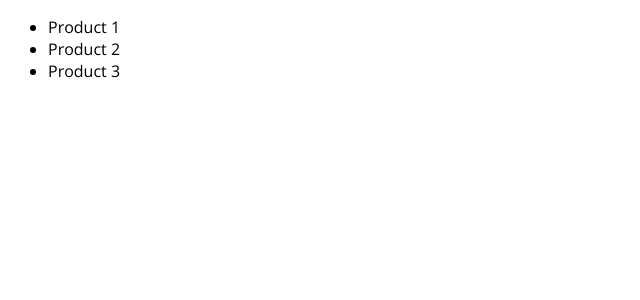
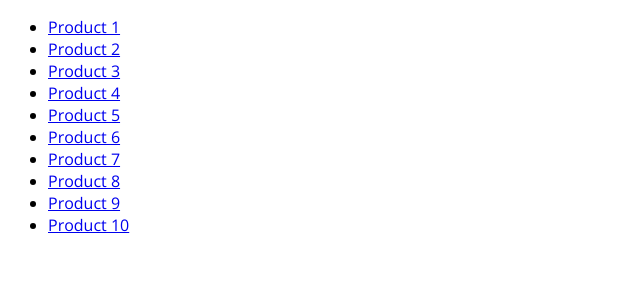
Before and after one commit to bgoonz/NextJS-Notes, a Next.js app in the folder 5-rerendering-data-fetching/: page / in a window 1280 px wide. Shown: the top 300 px of the page, without its empty margins (0-640 px from the left). Built offline with nearby package versions, Linux system fonts and the light colour scheme.

Commit message:
working with dynamic parameters from the context argument to getStaticProps

```diff
--- a/5-rerendering-data-fetching/data/dummy-backend.json
+++ b/5-rerendering-data-fetching/data/dummy-backend.json
@@ -2,6 +2,13 @@
   "products": [
     { "id": "p1", "title": "Product 1", "description": "This is product 1" },
     { "id": "p2", "title": "Product 2", "description": "This is product 2" },
-    { "id": "p3", "title": "Product 3", "description": "This is product 3" }
+    { "id": "p3", "title": "Product 3", "description": "This is product 3" },
+    { "id": "p4", "title": "Product 4", "description": "This is product 4" },
+    { "id": "p5", "title": "Product 5", "description": "This is product 5" },
+    { "id": "p6", "title": "Product 6", "description": "This is product 6" },
+    { "id": "p7", "title": "Product 7", "description": "This is product 7" },
+    { "id": "p8", "title": "Product 8", "description": "This is product 8" },
+    { "id": "p9", "title": "Product 9", "description": "This is product 9" },
+    { "id": "p10", "title": "Product 10", "description": "This is product 10" }
   ]
 }
--- a/5-rerendering-data-fetching/pages/index.js
+++ b/5-rerendering-data-fetching/pages/index.js
@@ -1,23 +1,37 @@
 import React from "react";
 import fs from "fs/promises";
 import path from "path";
+import Link from "next/link";
 function HomePage(props) {
   return (
     <div>
       <ul>
         {props.products.map((product) => (
-          <li key={product.id}>{product.title}</li>
+          <li key={product.id}>
+            <Link href={`/${product.id}`}>{product.title}</Link>
+          </li>
         ))}
       </ul>
     </div>
   );
 }
 
-export async function getStaticProps() {
+export async function getStaticProps(context) {
   const filePath = path.join(process.cwd(), "data", "dummy-backend.json");
 
   const jsonData = await fs.readFile(filePath);
   const data = JSON.parse(jsonData);
+  if (!data) {
+    return {
+      redirect: {
+        destination: "/no-data",
+      },
+    };
+  }
+
+  if (data.products.length === 0) {
+    return { notFound: true };
+  }
 
   return {
     props: {
```
Also changed, not shown: 5-rerendering-data-fetching/pages/[pid].js (added, +31 -0 lines), 1 other file (tests, documents, lock files or other folders).
